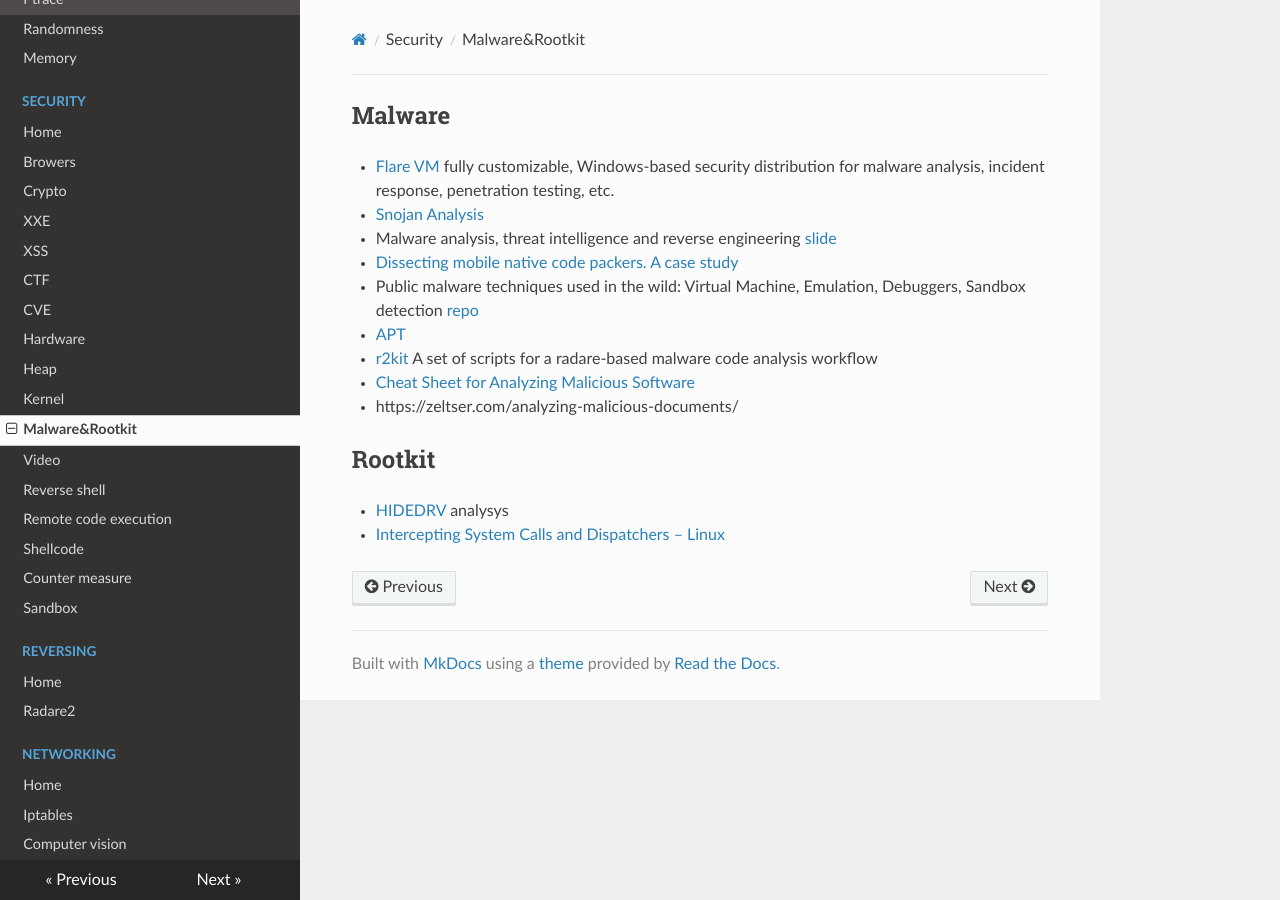
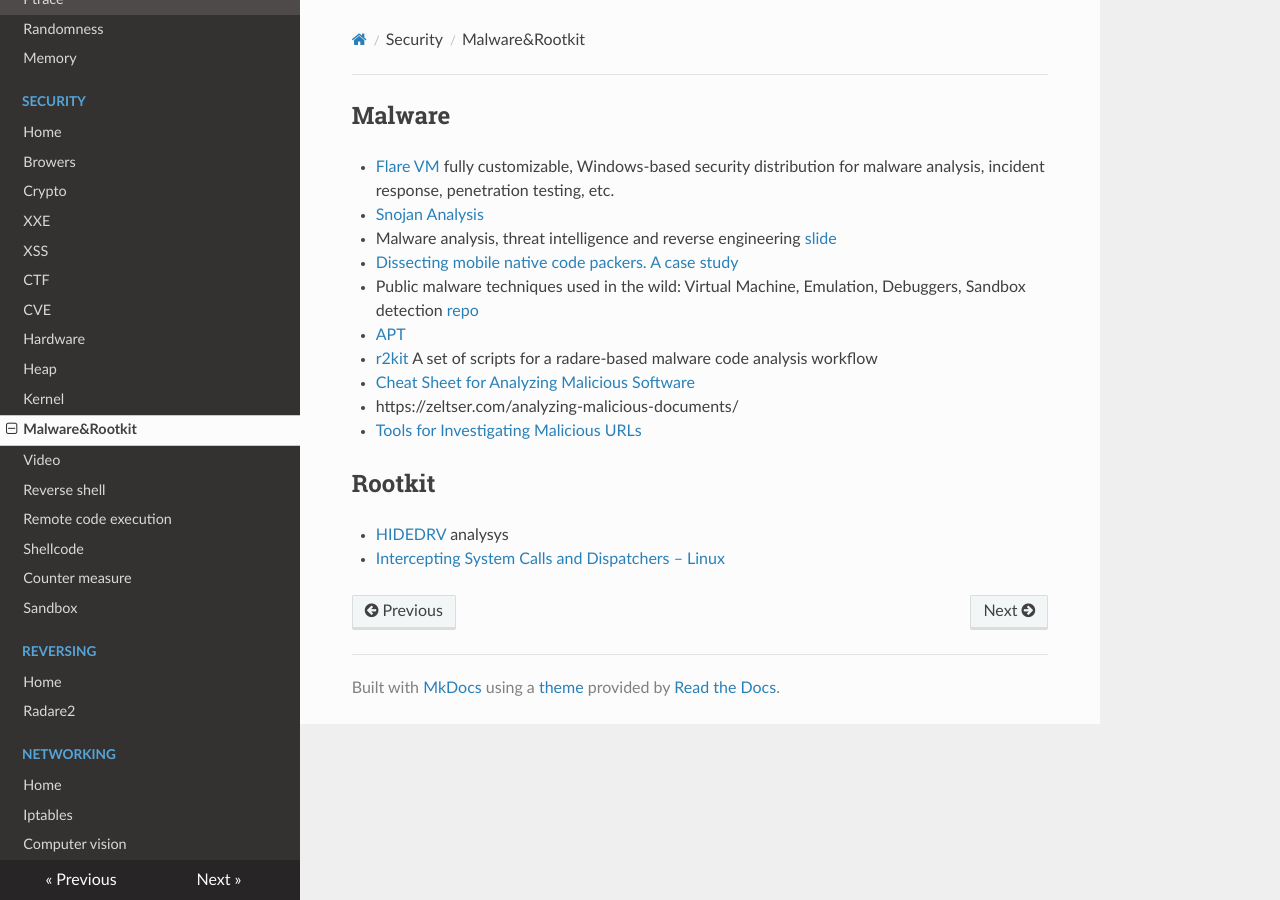
Before and after one commit to gipi/low-level, an MkDocs documentation site: the page built from docs/security/malware.md, in a window 1280 px wide. Built offline with MkDocs 1.6.1, drawn with Linux system fonts in a browser that asks for light colours; nearby versions of some CDN libraries; old or Windows-style settings are respelled for this version of MkDocs.

Commit message:
Update malware.md

```diff
--- a/docs/security/malware.md
+++ b/docs/security/malware.md
@@ -9,6 +9,7 @@
  - [r2kit](https://github.com/cmatthewbrooks/r2kit) A set of scripts for a radare-based malware code analysis workflow
  - [Cheat Sheet for Analyzing Malicious Software](https://zeltser.com/malware-analysis-cheat-sheet/)
  - https://zeltser.com/analyzing-malicious-documents/
+ - [Tools for Investigating Malicious URLs](https://medium.com/@0x736A/tools-for-investigating-malicious-urls-d013121c8650)
 
 ## Rootkit
  - [HIDEDRV](http://www.sekoia.fr/blog/wp-content/uploads/2016/10/Rootkit-analysis-Use-case-on-HIDEDRV-v1.6.pdf) analysys
```
